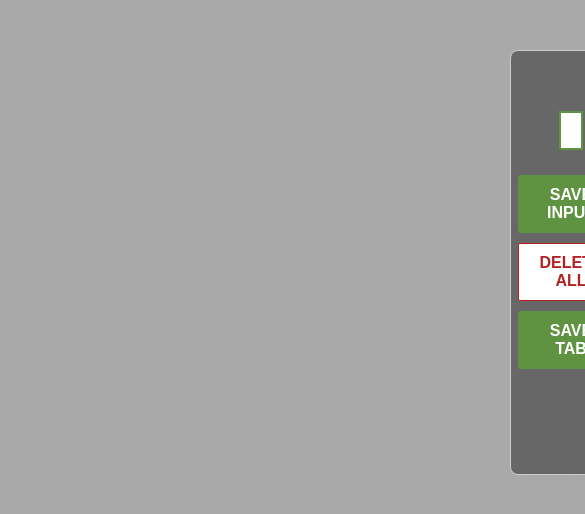
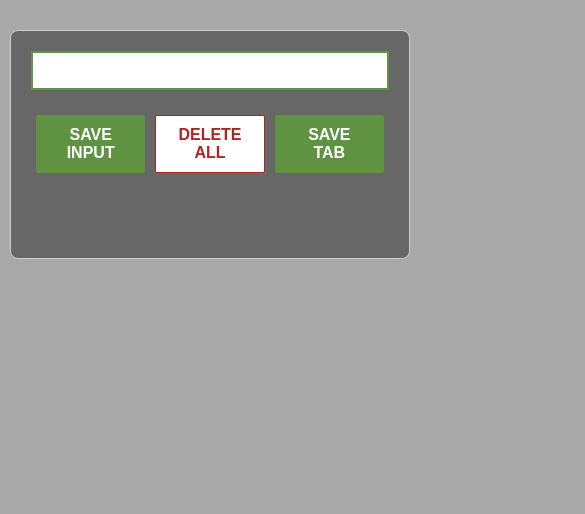
Before and after one commit to KashishK58/UrlExtension, a browser extension: page index.html in a window 390 px wide. Shown: the top 514 px of the page, 585 px wide, since content can reach past the window. Drawn offline with Linux system fonts and the light colour scheme.

Commit message:
Update index.css

```diff
--- a/index.css
+++ b/index.css
@@ -1,24 +1,24 @@
 body {
     margin: 0;
     padding: 10px;
-    font-family:'Times New Roman', Times, serif;
+    font-family: 'Times New Roman', Times, serif;
     min-width: 400px;
-    background-color:darkgray;
+    background-color: darkgray;
 }
+
 .container {
-    margin-top:5cm;
     display: flex;
+    flex-direction: column;
     justify-content: center;
-    flex-wrap: wrap;
-    text-align: center;
-    margin:40px 500px 0 500px;
+    align-items: center;
+    margin: 20px auto;
     color: white;
     border: 1px solid #ccc;
     padding: 40px;
-    padding-bottom: 80px;
     border-radius: 8px;
     background-color: rgba(8, 8, 8, 0.409);
     backdrop-filter: blur(7px);
+    max-width: 600px;
 }
 
 input {
@@ -26,6 +26,12 @@ input {
     padding: 10px;
     box-sizing: border-box;
     border: 2px solid #5f9341;
+    margin-bottom: 20px;
+}
+
+.buttons {
+    display: flex;
+    justify-content: center;
     margin-bottom: 20px;
 }
 
@@ -38,20 +44,21 @@ button {
     border-radius: 2px;
     font-size: medium;
     margin: 5px;
+    flex: 1;
+    max-width: 150px;
 }
 
 #delete-btn {
     background: white;
     color: #B22222;
     border: 1px solid #B22222;
-    border-radius: 2px;
 }
 
 ul {
     margin-top: 20px;
     list-style: none;
     padding-left: 0;
-    font-size:20px;
+    font-size: 20px;
 }
 
 li {
@@ -61,14 +68,15 @@ li {
 a {
     color: #5f9341;
 }
+
+/* Media Query for Small Screens (Phones) */
 @media screen and (max-width: 600px) {
     .container {
-        padding: 60px;
+        padding: 20px;
     }
-    .buttons {
-        flex-direction: column;
-    }
-    button {
-        max-width: 100%;
+
+    input, button {
+        width: 100%;
+        max-width: none;
     }
 }
```
